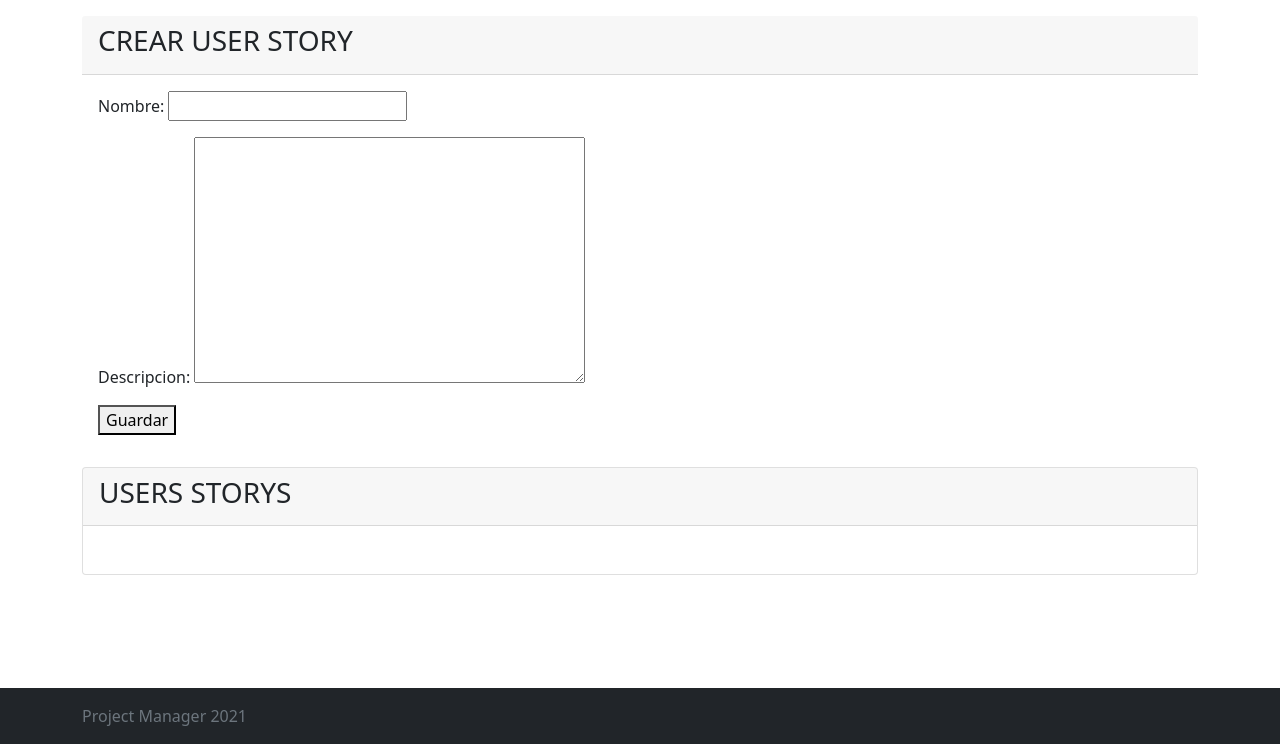
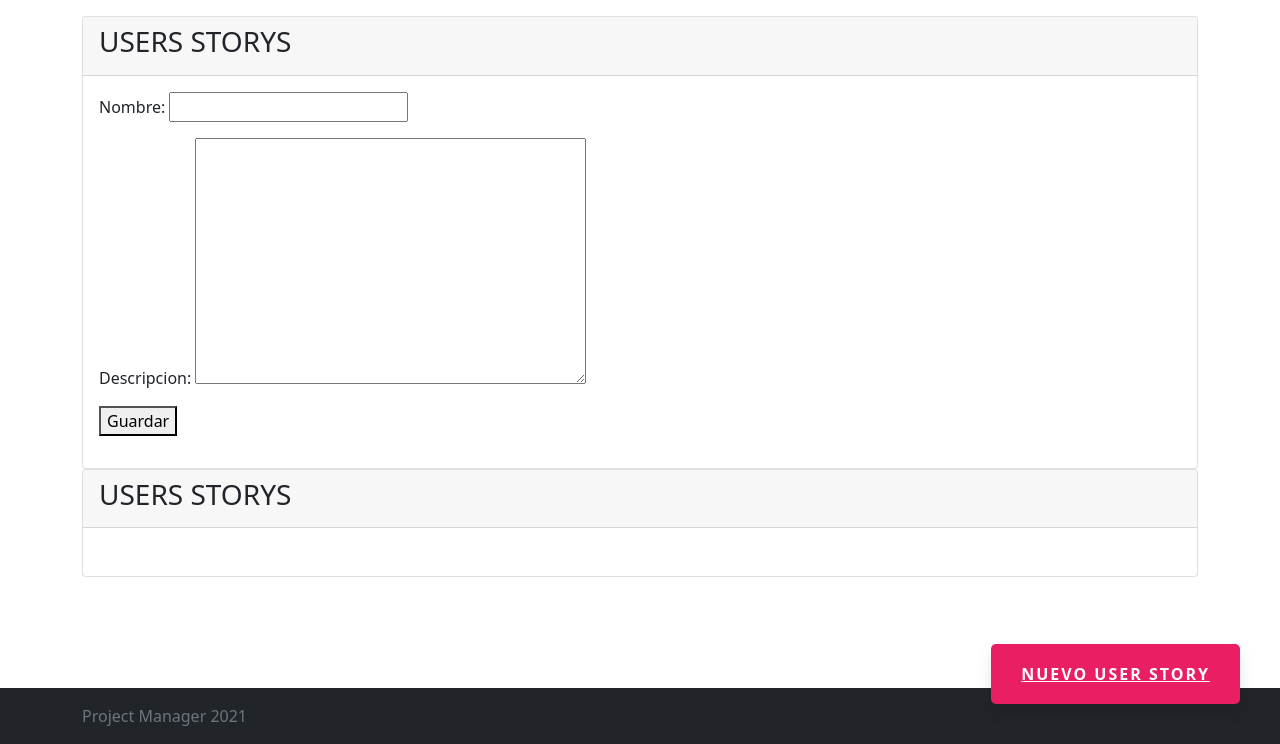
Before and after one commit to Giuli1297/scrum-kanban-pm, a Django app: page /us/createUs/ in a window 1280 px wide. Shown: the part 56-800 px from the top of the page. Run offline with Django 3.2, Linux system fonts and the light colour scheme.

Commit message:
Se agregó botón flotante a US

```diff
--- a/templates/UserStory/crearUS.html
+++ b/templates/UserStory/crearUS.html
@@ -1,28 +1,63 @@
 {% extends 'layout/base.html' %}
+{% block extra_head %}
+<style>
+    .btn-flotante {
+font-size: 16px; /* Cambiar el tamaño de la tipografia */
+text-transform: uppercase; /* Texto en mayusculas */
+font-weight: bold; /* Fuente en negrita o bold */
+color: #ffffff; /* Color del texto */
+border-radius: 5px; /* Borde del boton */
+letter-spacing: 2px; /* Espacio entre letras */
+background-color: #E91E63; /* Color de fondo */
+padding: 18px 30px; /* Relleno del boton */
+position: fixed;
+bottom: 40px;
+right: 40px;
+transition: all 300ms ease 0ms;
+box-shadow: 0px 8px 15px rgba(0, 0, 0, 0.1);
+z-index: 99;
+}
+.btn-flotante:hover {
+background-color: #2c2fa5; /* Color de fondo al pasar el cursor */
+box-shadow: 0px 15px 20px rgba(0, 0, 0, 0.3);
+transform: translateY(-7px);
+}
+@media only screen and (max-width: 600px) {
+.btn-flotante {
+font-size: 14px;
+padding: 12px 20px;
+bottom: 20px;
+right: 20px;
+}
+}
+</style>
+{% endblock %}
+
 {% block body %}
 <div >
-<div class="col-md-12    >
-            <div class="card card-default"  >
-              <div class="card-header" >
-                <h3 class="card-title" >
-                    CREAR USER STORY
+<div class="col-md-12  "  >
+            <div class="card card-default" >
+              <div class="card-header">
+                <h3 class="card-title">
+                    USERS STORYS
                 </h3>
               </div>
               <!-- /.card-header -->
               <div class="card-body">
                 <table class="table" id="data">
-
-                     <form action="." method="post">
+                    <form action="." method="post">
 	                	{% csrf_token %}
 	                    	{{ form.as_p }}
 		                    <button type="submit" >Guardar</button>
 	                </form>
-                    </table>
+
+                </table>
               </div>
 
             </div>
           </div>
- <div class="col-md-12  " style = "float: left" >
+
+ <div class="col-md-12  "  >
             <div class="card card-default" >
               <div class="card-header">
                 <h3 class="card-title">
@@ -49,5 +84,6 @@
 
             </div>
           </div>
+<a href="{% url 'create_us' %}" class="btn-flotante">Nuevo User Story</a>
 </div>
 {% endblock %}
--- a/templates/layout/base.html
+++ b/templates/layout/base.html
@@ -1,4 +1,6 @@
+
 <!DOCTYPE html>
+
 <html>
   <head>
     <title>{% block head_title %}{% endblock %}</title>
@@ -6,6 +8,7 @@
     <meta http-equiv="X-UA-Compatible" content="IE=edge">
     <meta name="viewport" content="width=device-width, initial-scale=1.0">
     <link rel="shortcut icon" href="#">
+
     <link href="https://cdn.jsdelivr.net/npm/bootstrap@5.0.0/dist/css/bootstrap.min.css" rel="stylesheet"
         integrity="sha384-wEmeIV1mKuiNpC+IOBjI7aAzPcEZeedi5yW5f2yOq55WWLwNGmvvx4Um1vskeMj0" crossorigin="anonymous">
     <script src="https://cdn.jsdelivr.net/npm/bootstrap@5.0.0/dist/js/bootstrap.bundle.min.js"
```
Also changed, not shown: static/boton.css (added, +29 -0 lines).
